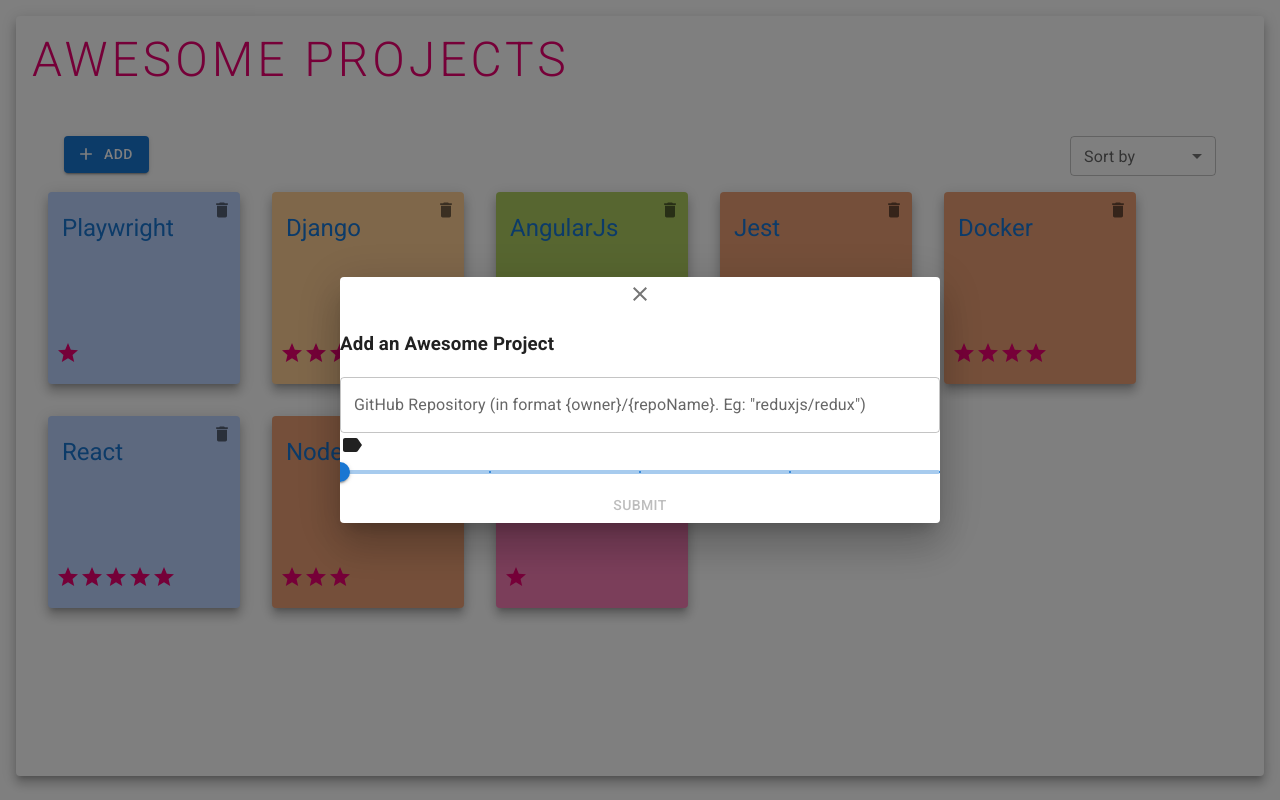
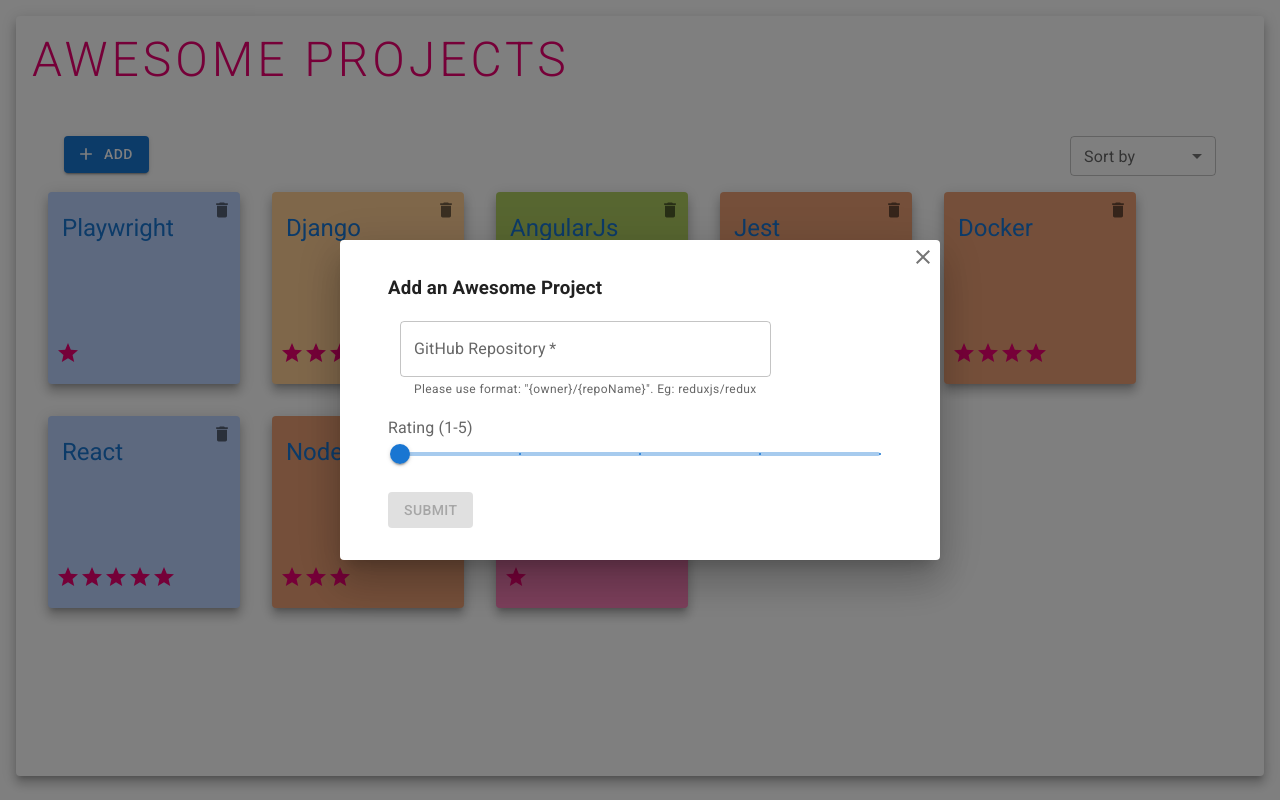
Before and after one commit to sjhelba/AwesomeProjects, a React (Vite) app: page / in a window 1280 px wide. Both pictures are taken after a click on the button "ADD". Built offline with nearby package versions, Linux system fonts and the light colour scheme.

Commit message:
prettify modal

```diff
--- a/src/components/AddProjectModal.tsx
+++ b/src/components/AddProjectModal.tsx
@@ -1,8 +1,7 @@
 import * as React from "react"
-import { Alert, Button, Dialog, IconButton, Slider, Snackbar, TextField } from "@mui/material"
+import { Alert, Button, Dialog, IconButton, InputLabel, Slider, Snackbar, TextField } from "@mui/material"
 import ClearIcon from '@mui/icons-material/Clear'
 import { useState } from "react"
-import { Label } from "@mui/icons-material"
 import { GithubProjectData } from "../utils/constantsAndTypes"
 
 interface AddProjectModalProps {
@@ -40,8 +39,7 @@
   }
 
   return (
-    <Dialog open={open} data-testid="add-proj-modal" fullWidth>
-      <IconButton aria-label="close" size="small" data-testid="close-modal-btn" onClick={closeModal}><ClearIcon /></IconButton>
+    <Dialog open={open} data-testid="add-proj-modal" fullWidth >
       <Snackbar
         open={toastIsActive}
         autoHideDuration={5000}
@@ -52,27 +50,40 @@
           onClose={toastCloseHandler}
           severity="error"
           variant="filled"
-          sx={{ width: '100%' }}
+          className="alert"
         >
           The request was unsuccessful. Please check your input and try again.
         </Alert>
       </Snackbar>
+      <div className="modal-content">
+        <div className="flex flex-end">
+          <IconButton aria-label="close" size="small" data-testid="close-modal-btn" onClick={closeModal}><ClearIcon /></IconButton>
+        </div>
+        <form>
           <h3>Add an Awesome Project</h3>
+          <div className="input-container">
             <TextField
               name="repo path"
               placeholder="GitHub Repo"
-        label={`GitHub Repository (in format {owner}/{repoName}. Eg: "reduxjs/redux")`}
+              label="GitHub Repository"
+              helperText={`Please use format: "{owner}/{repoName}". Eg: reduxjs/redux`}
               value={repoPath}
               disabled={statusIsPending}
               type="text"
               variant="outlined"
+              required
               onChange={(event: React.ChangeEvent<HTMLInputElement>) => {
                 setRepoPath(event.target.value);
               }}
             />
-        <Label>Rating (1-5)</Label>
-        <Slider marks={true} step={1} min={1} max={5} value={sliderRating} onChange={(_, value) => setSliderRating(value as number)}></Slider>
-      <Button type="submit" disabled={statusIsPending || !repoPath} onClick={submitHandler}>Submit</Button>
+          </div>
+          <InputLabel>Rating (1-5)</InputLabel>
+          <div className="input-container">
+            <Slider valueLabelDisplay="auto" marks step={1} min={1} max={5} value={sliderRating} onChange={(_, value) => setSliderRating(value as number)}></Slider>
+          </div>
+            <Button type="submit" disabled={statusIsPending || !repoPath} onClick={submitHandler} variant="contained">Submit</Button>
+        </form>
+      </div>
     </Dialog>
   )
 }
--- a/src/components/ProjectsPage.tsx
+++ b/src/components/ProjectsPage.tsx
@@ -71,7 +71,7 @@
       Awesome Projects
     </Typography>
     {addModalIsOpen && <AddProjectModal {...{addProject}} open={addModalIsOpen} closeModal={() => setAddModalIsOpen(false)}/>}
-    <main onClick={() => addModalIsOpen && setAddModalIsOpen(false)}>
+    <main>
       <Box
         id="header-btns-container"
         className="flex space-between"
--- a/src/style.scss
+++ b/src/style.scss
@@ -78,6 +78,23 @@
   width: 100%;
 }
 
+.modal-content {
+  form {
+    padding: 0 3rem 2rem;
+    max-width: 40rem;
+
+    h3 {
+      margin-top: 0;
+    }
+
+    .input-container {
+      padding: 0 12px;
+      margin-bottom: 1rem;
+
+    }
+  }
+}
+
 // utility styles
 
 .flex {
@@ -87,3 +104,12 @@
 .space-between {
   justify-content: space-between;
 }
+
+.flex-end {
+  justify-content: flex-end;
+}
+
+.center {
+  display: flex;
+  justify-content: center;
+}
```
Lines whose indentation alone changed are shown as unchanged.
